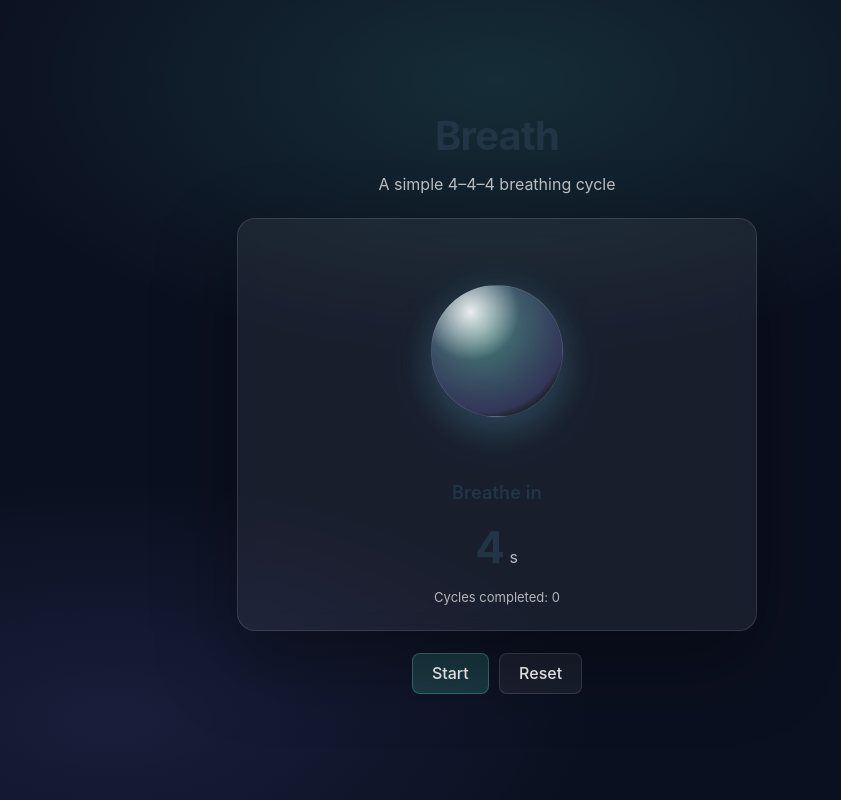
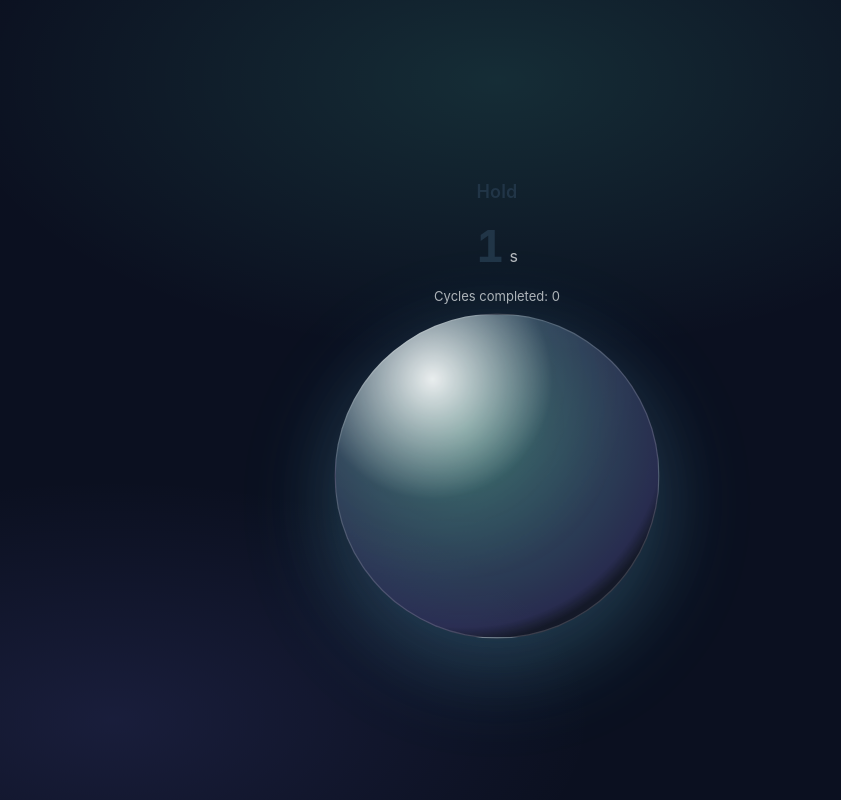
Before and after one commit to triscacezar-droid/breath, a React (Vite) app in the folder breath-web/: page / in a window 1280 px wide. Shown: the whole page, without its empty margins (143-984 px from the left). Built offline with nearby package versions, Linux system fonts and the light colour scheme.

Commit message:
UI updates

```diff
--- a/breath-web/src/App.css
+++ b/breath-web/src/App.css
@@ -25,18 +25,13 @@
   width: min(520px, 92vw);
   display: grid;
   justify-items: center;
-  gap: 18px;
-  padding: 22px;
-  border-radius: 18px;
-  background: rgba(255, 255, 255, 0.06);
-  border: 1px solid rgba(255, 255, 255, 0.12);
-  box-shadow: 0 30px 80px rgba(0, 0, 0, 0.35);
-  backdrop-filter: blur(10px);
+  gap: 40px;
+  padding: 16px 0 32px;
 }
 
 .circle {
-  width: 220px;
-  height: 220px;
+  width: 260px;
+  height: 260px;
   border-radius: 999px;
   background: radial-gradient(circle at 30% 20%, rgba(255, 255, 255, 0.9), rgba(255, 255, 255, 0.08) 35%, rgba(255, 255, 255, 0.04) 60%),
     radial-gradient(circle at 40% 35%, rgba(96, 255, 214, 0.35), rgba(127, 127, 255, 0.18) 70%, transparent 75%);
@@ -44,6 +39,7 @@
   box-shadow: 0 22px 80px rgba(96, 255, 214, 0.18), 0 18px 60px rgba(127, 127, 255, 0.12);
   transition-property: transform;
   transition-timing-function: cubic-bezier(0.2, 0.9, 0.2, 1);
+  transition-duration: 0.7s;
   transform-origin: center;
 }
 
--- a/breath-web/src/App.tsx
+++ b/breath-web/src/App.tsx
@@ -1,21 +1,35 @@
 import './App.css'
-import { useEffect, useMemo, useRef, useState } from 'react'
+import { useEffect, useRef, useState } from 'react'
 
-type Phase = 'INHALE' | 'HOLD' | 'EXHALE'
+type Phase = 'INHALE' | 'HOLD_TOP' | 'EXHALE' | 'HOLD_BOTTOM'
 
 const DURATIONS_S: Record<Phase, number> = {
   INHALE: 4,
-  HOLD: 4,
+  HOLD_TOP: 4,
   EXHALE: 4,
+  HOLD_BOTTOM: 4,
+}
+
+const MIN_SCALE = 0.7
+const MAX_SCALE = 1.25
+
+function lerpVolumeScale(t: number) {
+  const p = Math.max(0, Math.min(1, t))
+  const min3 = MIN_SCALE ** 3
+  const max3 = MAX_SCALE ** 3
+  const vol = min3 + (max3 - min3) * p
+  return Math.cbrt(vol)
 }
 
 function nextPhase(phase: Phase): Phase {
   switch (phase) {
     case 'INHALE':
-      return 'HOLD'
-    case 'HOLD':
+      return 'HOLD_TOP'
+    case 'HOLD_TOP':
       return 'EXHALE'
     case 'EXHALE':
+      return 'HOLD_BOTTOM'
+    case 'HOLD_BOTTOM':
       return 'INHALE'
   }
 }
@@ -24,45 +38,29 @@ function phaseLabel(phase: Phase) {
   switch (phase) {
     case 'INHALE':
       return 'Breathe in'
-    case 'HOLD':
+    case 'HOLD_TOP':
       return 'Hold'
     case 'EXHALE':
       return 'Breathe out'
+    case 'HOLD_BOTTOM':
+      return 'Hold'
   }
 }
 
 function App() {
-  const [isRunning, setIsRunning] = useState(false)
   const [phase, setPhase] = useState<Phase>('INHALE')
   const [secondsLeft, setSecondsLeft] = useState(DURATIONS_S.INHALE)
   const [cycleCount, setCycleCount] = useState(0)
 
   const intervalRef = useRef<number | null>(null)
+  const animationRef = useRef<number | null>(null)
   const phaseRef = useRef<Phase>('INHALE')
   const secondsLeftRef = useRef<number>(DURATIONS_S.INHALE)
+  const phaseStartTimeRef = useRef<number>(performance.now())
 
-  const duration = DURATIONS_S[phase]
+  const [scale, setScale] = useState<number>(MIN_SCALE)
+
   const label = phaseLabel(phase)
-
-  const targetScale = useMemo(() => {
-    switch (phase) {
-      case 'INHALE':
-      case 'HOLD':
-        return 1
-      case 'EXHALE':
-        return 0.6
-    }
-  }, [phase])
-
-  const transitionSeconds = useMemo(() => {
-    switch (phase) {
-      case 'INHALE':
-      case 'EXHALE':
-        return duration
-      case 'HOLD':
-        return 0.2
-    }
-  }, [phase, duration])
 
   useEffect(() => {
     phaseRef.current = phase
@@ -73,8 +71,42 @@ function App() {
   }, [secondsLeft])
 
   useEffect(() => {
-    if (!isRunning) return
+    const animate = () => {
+      const currentPhase = phaseRef.current
+      const phaseDuration = DURATIONS_S[currentPhase]
+      const elapsed =
+        (performance.now() - phaseStartTimeRef.current) / 1000
 
+      if (currentPhase === 'HOLD_TOP') {
+        setScale(lerpVolumeScale(1))
+      } else if (currentPhase === 'HOLD_BOTTOM') {
+        setScale(lerpVolumeScale(0))
+      } else {
+        const clampedElapsed = Math.max(0, Math.min(phaseDuration, elapsed))
+        const progress =
+          phaseDuration === 0 ? 0 : clampedElapsed / phaseDuration
+
+        if (currentPhase === 'INHALE') {
+          setScale(lerpVolumeScale(progress))
+        } else if (currentPhase === 'EXHALE') {
+          setScale(lerpVolumeScale(1 - progress))
+        }
+      }
+
+      animationRef.current = window.requestAnimationFrame(animate)
+    }
+
+    animationRef.current = window.requestAnimationFrame(animate)
+
+    return () => {
+      if (animationRef.current !== null) {
+        window.cancelAnimationFrame(animationRef.current)
+        animationRef.current = null
+      }
+    }
+  }, [])
+
+  useEffect(() => {
     intervalRef.current = window.setInterval(() => {
       const currentPhase = phaseRef.current
       const currentLeft = secondsLeftRef.current
@@ -87,12 +119,13 @@ function App() {
       }
 
       const next = nextPhase(currentPhase)
-      if (currentPhase === 'EXHALE' && next === 'INHALE') {
+      if (currentPhase === 'HOLD_BOTTOM' && next === 'INHALE') {
         setCycleCount((c) => c + 1)
       }
 
       phaseRef.current = next
       setPhase(next)
+      phaseStartTimeRef.current = performance.now()
 
       const nextDuration = DURATIONS_S[next]
       secondsLeftRef.current = nextDuration
@@ -103,38 +136,11 @@ function App() {
       if (intervalRef.current !== null) window.clearInterval(intervalRef.current)
       intervalRef.current = null
     }
-  }, [isRunning])
-
-  function onToggleRun() {
-    setIsRunning((r) => !r)
-  }
-
-  function onReset() {
-    setIsRunning(false)
-    setPhase('INHALE')
-    setSecondsLeft(DURATIONS_S.INHALE)
-    setCycleCount(0)
-    phaseRef.current = 'INHALE'
-    secondsLeftRef.current = DURATIONS_S.INHALE
-  }
+  }, [])
 
   return (
     <main className="app">
-      <header className="header">
-        <h1 className="title">Breath</h1>
-        <p className="subtitle">A simple 4–4–4 breathing cycle</p>
-      </header>
-
       <section className="session" aria-label="Breathing session">
-        <div
-          className="circle"
-          data-phase={phase}
-          style={{
-            transform: `scale(${isRunning ? targetScale : 0.6})`,
-            transitionDuration: `${isRunning ? transitionSeconds : 0.2}s`,
-          }}
-        />
-
         <div className="status">
           <div className="phase">{label}</div>
           <div className="timer">
@@ -143,15 +149,14 @@ function App() {
           </div>
           <div className="meta">Cycles completed: {cycleCount}</div>
         </div>
-      </section>
 
-      <section className="controls" aria-label="Controls">
-        <button className="primary" onClick={onToggleRun}>
-          {isRunning ? 'Pause' : 'Start'}
-        </button>
-        <button className="secondary" onClick={onReset}>
-          Reset
-        </button>
+        <div
+          className="circle"
+          data-phase={phase}
+          style={{
+            transform: `scale(${scale})`,
+          }}
+        />
       </section>
     </main>
   )
```
